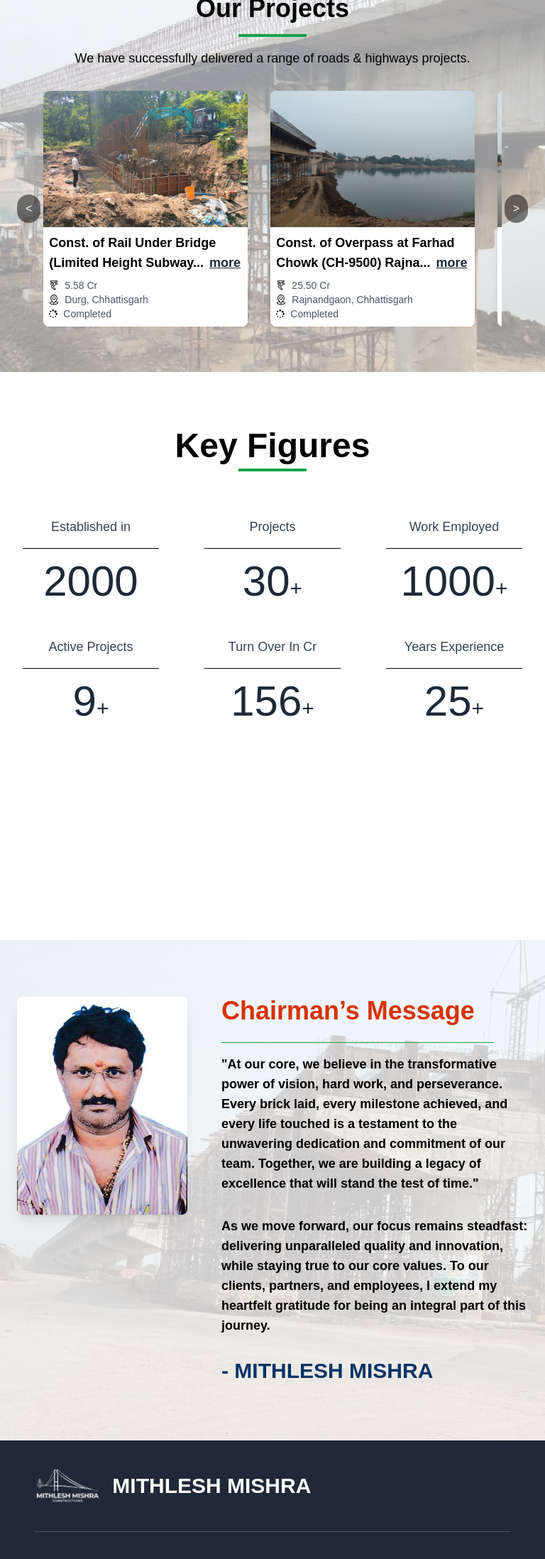
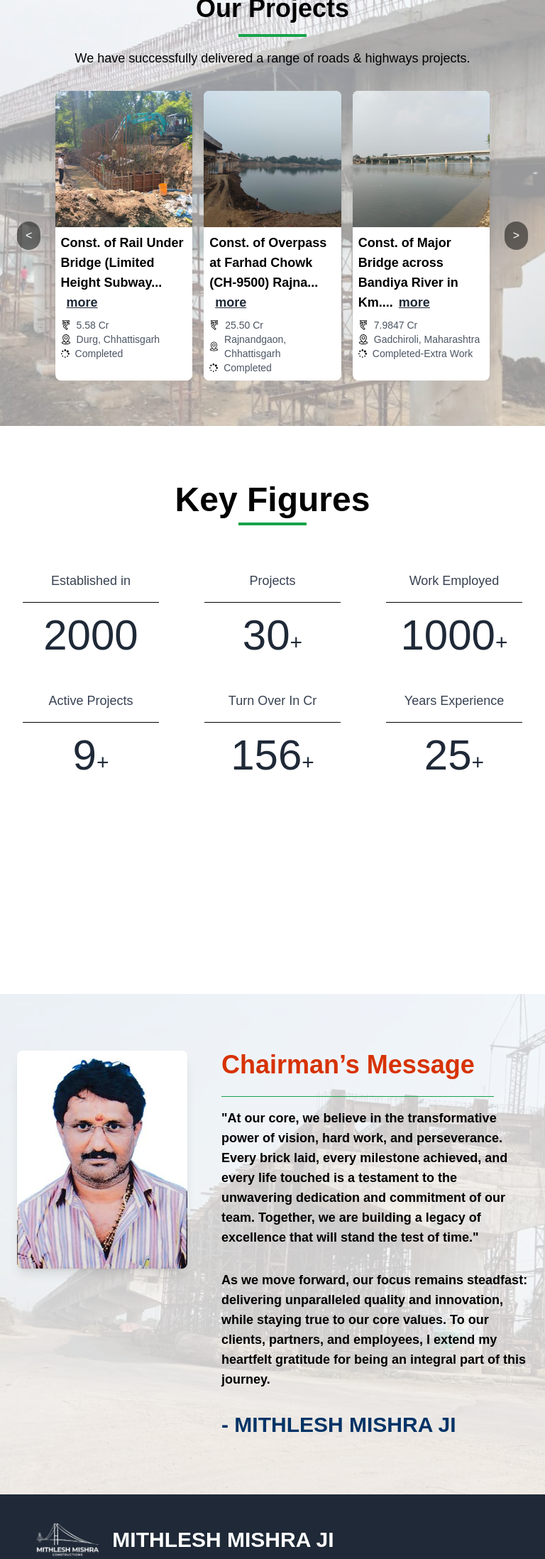
Before and after one commit to iamsunnyyz/Contractor, a Next.js app: page / in a window 768 px wide. Shown: the part 2540-4736 px from the top of the page at 71% size. Built offline with nearby package versions, Linux system fonts and the light colour scheme.

Commit message:
fixed the layout

```diff
--- a/app/globals.css
+++ b/app/globals.css
@@ -47,3 +47,19 @@ html {
   background-color: var(--bg-color);
   color: var(--text-color);
 }
+
+@media (max-width: 768px) {
+  .carousel-wrapper {
+    gap: 2rem; /* Reduced gap for smaller screens */
+  }
+
+  .carousel-card {
+    flex: 0 0 100%; /* Take full width for mobile */
+  }
+}
+
+@media (min-width: 768px) {
+  .carousel-card {
+    flex: 0 0 30%; /* Show 3 cards for larger screens */
+  }
+}
--- a/components/ContactSection.tsx
+++ b/components/ContactSection.tsx
@@ -9,7 +9,7 @@ const ContactSection: React.FC = () => {
 
       <div className="flex items-center space-x-4">
         <Image src="/Brand.png" alt="Company Logo" className="h-12 w-auto" width={100} height={150}/>
-        <span className="text-white text-3xl font-semibold">MITHLESH MISHRA</span>
+        <span className="text-white text-3xl font-semibold">MITHLESH MISHRA JI</span>
       </div>
 
       </div>
--- a/components/home/ChairmansMessage.tsx
+++ b/components/home/ChairmansMessage.tsx
@@ -45,7 +45,7 @@ const ChairmansMessage: React.FC = () => {
           As we move forward, our focus remains steadfast: delivering unparalleled quality and innovation, while staying true to our core values. To our clients, partners, and employees, I extend my heartfelt gratitude for being an integral part of this journey.
           </p>
           <p className="text-xl md:text-3xl font-semibold text-[#003366] mt-6 md:mt-8">
-          - <strong>MITHLESH MISHRA</strong>
+          - <strong>MITHLESH MISHRA JI</strong>
           </p>
         </div>
       </div>
--- a/components/home/WhatWeBuild.tsx
+++ b/components/home/WhatWeBuild.tsx
@@ -167,6 +167,7 @@ const WhatWeBuild = () => {
         </h6>
 
         <div className="flex items-center justify-between relative gap-1">
+  {/* Left Arrow Button */}
   <button
     onClick={handlePrev}
     className="text-white bg-black bg-opacity-50 px-3 py-2 rounded-full hover:bg-opacity-70 transition z-10"
@@ -174,14 +175,16 @@ const WhatWeBuild = () => {
     {"<"}
   </button>
 
-          <div className="flex gap-8 overflow-hidden">
+  {/* Carousel Wrapper */}
+  <div className="flex gap-4 overflow-hidden w-full justify-center relative">
     {[0, 1, 2].map((i) => {
       const index = (activeIndex + i) % projects.length;
       return (
         <div
           key={index}
-                  className="relative w-72 bg-white rounded-lg overflow-hidden shadow-lg flex-shrink-0 transition-transform duration-500"
+          className="relative w-full max-w-[90%] md:max-w-[30%] bg-white rounded-lg overflow-hidden shadow-lg flex-shrink-0 transition-transform duration-500"
         >
+          {/* Card Image */}
           <div className="relative group">
             <Image
               src={projects[index].image}
@@ -197,6 +200,7 @@ const WhatWeBuild = () => {
             </div>
           </div>
 
+          {/* Card Details */}
           <div className="bg-white p-2">
             <h3 className="text-lg font-semibold text-black">
               {expandedIndex === index
@@ -233,6 +237,7 @@ const WhatWeBuild = () => {
     })}
   </div>
 
+  {/* Right Arrow Button */}
   <button
     onClick={handleNext}
     className="text-white bg-black bg-opacity-50 px-3 py-2 rounded-full hover:bg-opacity-70 transition z-10"
@@ -240,6 +245,8 @@ const WhatWeBuild = () => {
     {">"}
   </button>
 </div>
+
+
       </div>
     </section>
   );
```
Lines whose indentation alone changed are shown as unchanged.
